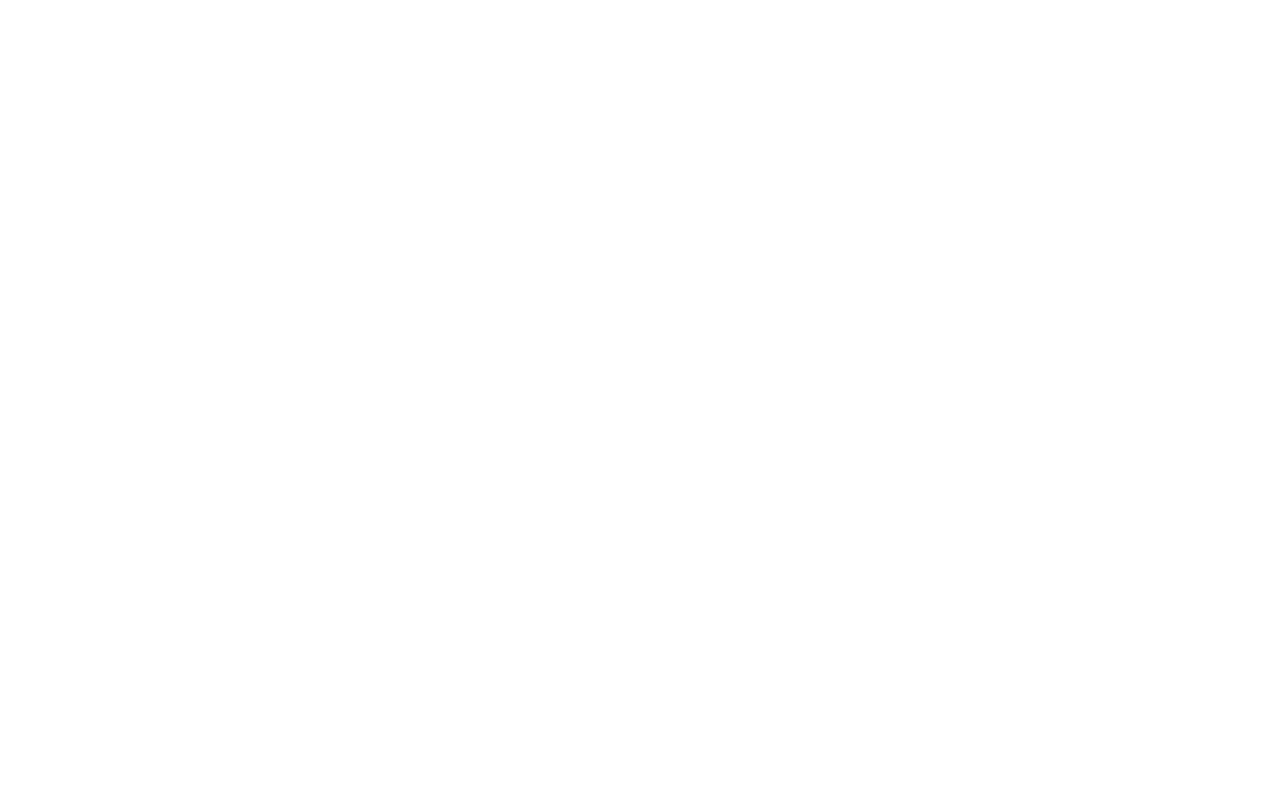
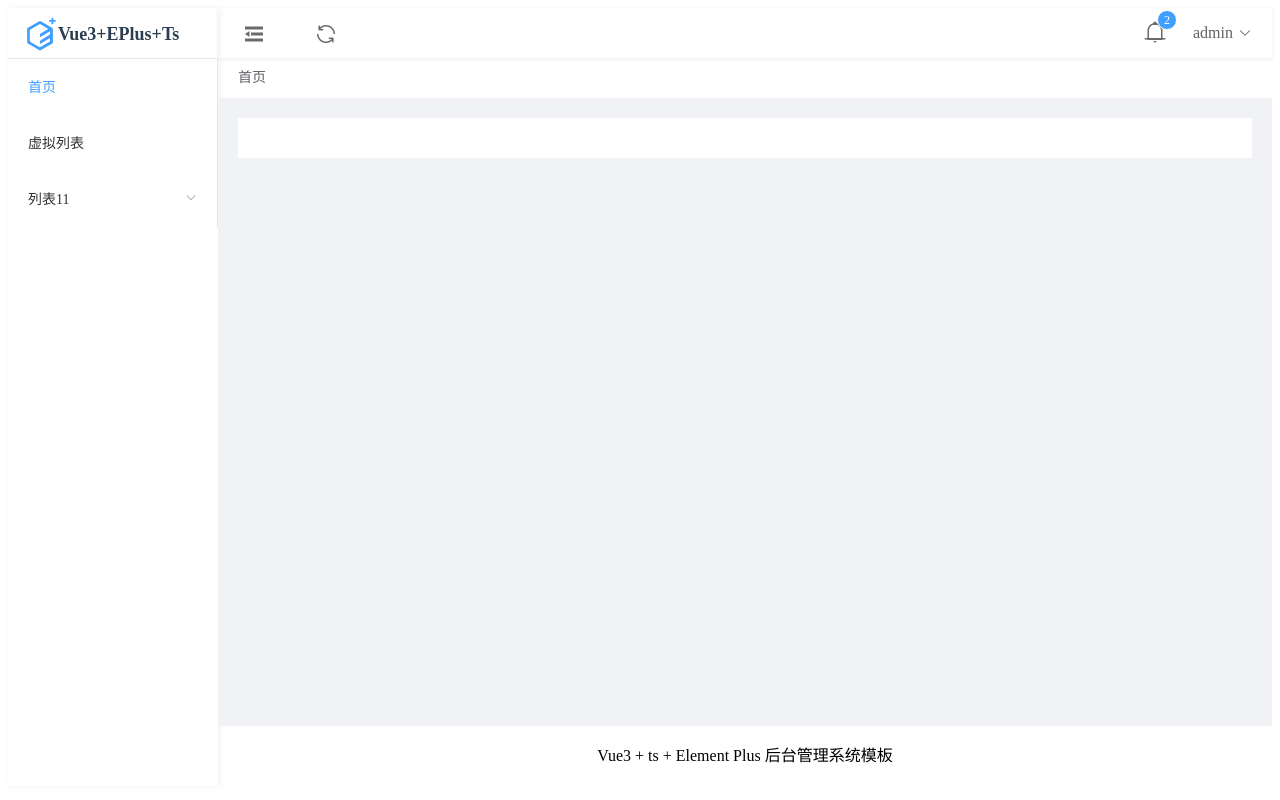
Before and after one commit to Rong-CC/vite-admin, a Vue app: page /#/ in a window 1280 px wide. Before the commit this address had no page. Built offline with nearby package versions, Linux system fonts and the light colour scheme.

Commit message:
feat(layouts): 修改router
修改router mate 菜单显示方式

```diff
--- a/src/layouts/default/components/SideBar/Index.vue
+++ b/src/layouts/default/components/SideBar/Index.vue
@@ -4,7 +4,7 @@
  * @@后台人员: xxx
  * @Date: 2021-08-05 17:42:36
  * @LastEditors: rongcheng
- * @LastEditTime: 2021-12-31 15:15:41
+ * @LastEditTime: 2022-01-05 15:34:11
 -->
 <template>
   <div class="sidebar-container has-logo">
@@ -53,17 +53,8 @@ export default defineComponent({
     })
     const isCollapse = computed(() => !store.getters.sidebar.opened)
     // console.log(mapState(['permission']), 'mapState');
-    // const routes = computed(
-    // () => store.getters.routes.find((item: any) => item.path === '/').children
-    // )
-    const routes = [
-      {
-        name: '张三',
-        path: '/'
-      }
-    ]
+    const routes = computed(() => store.getters.routes)
     console.log(routes, '22')
-    // const r = computed(() => mapGetters(['routes']));
     const handleOpen = () => {
       // to do
     }
--- a/src/layouts/default/components/SideBar/Logo.vue
+++ b/src/layouts/default/components/SideBar/Logo.vue
@@ -1,10 +1,10 @@
 <!--
- * @Description:
+ * @Description: 头部 logo
  * @Author: rongcheng
  * @@后台人员: xxx
  * @Date: 2021-08-05 17:22:10
  * @LastEditors: rongcheng
- * @LastEditTime: 2021-08-05 18:00:26
+ * @LastEditTime: 2022-01-05 15:51:22
 -->
 <template>
   <router-link :to="{ path: '/' }">
--- a/src/layouts/default/components/SideBar/SideBarItem.vue
+++ b/src/layouts/default/components/SideBar/SideBarItem.vue
@@ -1,35 +1,30 @@
 <!--
- * @Description:
+ * @Description: 菜单item
  * @Author: rongcheng
  * @@后台人员: xxx
- * @Date: 2021-08-05 17:21:26
+ * @Date: 2022-01-05 15:45:36
  * @LastEditors: rongcheng
- * @LastEditTime: 2021-08-05 17:21:27
+ * @LastEditTime: 2022-01-05 15:50:54
 -->
 <template>
-  <div v-if="!item.hidden" class="menu-wrapper">
-    <template
-      v-if="
-        hasOneShowingChild(item.children, item) &&
-        !onlyOneChild.children &&
-        onlyOneChild.noShowingChildren &&
-        !item.alwaysShow
-      "
-    >
-      <el-menu-item
-        :index="resolvePath(onlyOneChild.path)"
-        :class="{ 'submenu-title-noDropdown': !isNest }"
-      >
-        <i :class="[onlyOneChild.meta.icon || (item.meta && item.meta.icon), 'icon']"></i>
+  <div class="menu-wrapper">
+    <template v-if="!menuHasChildren(item) && getShowMenu">
+      <el-menu-item :index="resolvePath('')" :class="{ 'submenu-title-noDropdown': !isNest }">
+        <i :class="[item.meta.icon || (item.meta && item.meta.icon), 'icon']"></i>
         <template #title
-          ><span>{{ onlyOneChild.meta.title }}</span></template
+          ><span>{{ item.meta.title }}</span></template
         >
       </el-menu-item>
     </template>
-    <el-submenu v-else ref="subMenu" :index="resolvePath(item.path)">
+
+    <el-submenu
+      v-if="menuHasChildren(item) && getShowMenu"
+      ref="subMenu"
+      :index="resolvePath(item.path)"
+    >
       <template v-slot:title>
         <i :class="[item.meta && item.meta.icon, 'icon']"></i>
-        <span>{{ item.meta.title }}</span>
+        <span>{{ item.meta.title }}11</span>
       </template>
       <sidebar-item
         v-for="child in item.children"
@@ -38,14 +33,16 @@
         :item="child"
         :base-path="resolvePath(child.path)"
         class="nest-menu"
-      />
+      >
+      </sidebar-item>
     </el-submenu>
   </div>
 </template>
 
 <script lang="ts">
-import { toRefs, reactive, defineComponent } from 'vue'
-import path from 'path'
+import { toRefs, reactive, defineComponent, computed } from 'vue'
+import path from '@/utils/path.ts'
+import type { Menu } from '@/router/types'
 
 export default defineComponent({
   name: 'SidebarItem',
@@ -67,6 +64,17 @@ export default defineComponent({
     const state = reactive({
       onlyOneChild: { children: null, path: '', meta: { icon: '', title: '' } }
     })
+    const getShowMenu = computed(() => !props.item?.meta?.hideMenu)
+    // const getI18nName = computed(() => t(props.item?.name)) // 英文转换
+    const getIcon = computed(() => props.item?.meta?.icon)
+    function menuHasChildren(menuTreeItem: Menu): boolean {
+      return (
+        !menuTreeItem.meta?.hideChildrenInMenu &&
+        Reflect.has(menuTreeItem, 'children') &&
+        !!menuTreeItem.children &&
+        menuTreeItem.children.length > 0
+      )
+    }
     const hasOneShowingChild = (children = [], parent: any) => {
       const showingChildren = children.filter((item: any) => {
         if (item.hidden) {
@@ -85,9 +93,13 @@ export default defineComponent({
       return false
     }
     const resolvePath = (routePath: any) => {
+      // console.log(props.basePath, T, '-----props.basePath')
       return path.resolve(props.basePath, routePath)
     }
     return {
+      getShowMenu,
+      getIcon,
+      menuHasChildren,
       hasOneShowingChild,
       resolvePath,
       ...toRefs(state)
--- a/src/layouts/default/components/app-main.vue
+++ b/src/layouts/default/components/app-main.vue
@@ -4,12 +4,12 @@
  * @@后台人员: xxx
  * @Date: 2021-08-05 17:06:32
  * @LastEditors: rongcheng
- * @LastEditTime: 2021-08-05 17:07:22
+ * @LastEditTime: 2022-01-05 16:03:12
 -->
 <template>
   <section class="app-main">
     <div class="main-wrapper">
-      <router-view v-slot="{ Component }">
+      <router-view v-slot="{ Component }" :key="key">
         <transition name="router-fade" mode="out-in">
           <keep-alive>
             <component :is="Component" />
--- a/src/router/index.ts
+++ b/src/router/index.ts
@@ -4,28 +4,85 @@
  * @@后台人员: xxx
  * @Date: 2021-07-02 15:34:17
  * @LastEditors: rongcheng
- * @LastEditTime: 2021-12-31 15:11:17
+ * @LastEditTime: 2022-01-05 16:13:29
  */
 import { createRouter, createWebHashHistory, RouteRecordRaw } from 'vue-router'
 import Mian from '../layouts/default/index.vue'
 
+export const LAYOUT = () => import('@/layouts/default/BlankLayout.vue')
 export const routes: Array<RouteRecordRaw> = [
-  // {
-  //   path: '/',
-  //   name: 'Home',
-  //   redirect: '/List',
-  //   component: Mian
-  // },
   {
-    path: '/List',
+    path: '/',
+    name: 'Home',
+    // redirect: '/List',
+    meta: {
+      title: '首页',
+      hideMenu: false
+      // hideChildrenInMenu: false
+    },
+    component: Mian,
+    children: []
+  },
+  {
+    path: '/virtual',
+    name: 'Virtual',
+    // redirect: '/List',
+    meta: {
+      title: '虚拟列表',
+      hideMenu: false
+      // hideChildrenInMenu: false
+    },
+    component: Mian,
+    children: []
+  },
+  {
+    path: '/list',
     name: 'List',
     component: Mian,
-    redirect: '/List/index',
+    // redirect: '/List/index',
+    meta: {
+      title: '列表'
+    },
     children: [
       {
         path: 'index',
-        name: 'Index',
+        name: 'Index', // name
+        meta: {
+          title: '列表菜单1' // 菜单名字
+          // hideChildrenInMenu: false 隐藏子节点
+          // hideMenu: true // 菜单隐藏
+        },
         component: () => import('../views/home/index.vue')
+      },
+      {
+        path: 'upload',
+        name: 'Upload', // name
+        meta: {
+          title: '列表菜单上传' // 菜单名字
+          // hideChildrenInMenu: false 隐藏子节点
+          // hideMenu: true // 菜单隐藏
+        },
+        component: () => import('../views/demo/detail/index.vue')
+      },
+      {
+        path: 'form',
+        name: 'Form',
+        meta: {
+          title: '列表菜单2',
+          hideMenu: false // 菜单隐藏
+        },
+        component: LAYOUT,
+        children: [
+          {
+            path: 'form-1',
+            name: 'Form-1',
+            meta: {
+              title: '列表菜单2-1',
+              hideMenu: false // 菜单隐藏
+            },
+            component: () => import('../views/userForm/index.vue')
+          }
+        ]
       }
     ]
   }
--- /dev/null
+++ b/src/utils/path.ts
@@ -0,0 +1,39 @@
+/*
+ * @Description:
+ * @Author: rongcheng
+ * @@后台人员: xxx
+ * @Date: 2022-01-05 11:06:33
+ * @LastEditors: rongcheng
+ * @LastEditTime: 2022-01-05 11:16:04
+ */
+
+// 解析文件路径。类似于path.resolve
+function resolve(...paths) {
+  let resolvePath = ''
+  let isAbsolutePath = false
+  // eslint-disable-next-line no-plusplus
+  for (let i = paths.length - 1; i > -1; i--) {
+    const path = paths[i]
+    if (isAbsolutePath) {
+      break
+    }
+    if (!path) {
+      // eslint-disable-next-line no-continue
+      continue
+    }
+    resolvePath = `${path}/${resolvePath}`
+    isAbsolutePath = path.charCodeAt(0) === 47
+  }
+  if (/^\/+$/.test(resolvePath)) {
+    resolvePath = resolvePath.replace(/(\/+)/, '/')
+  } else {
+    resolvePath = resolvePath
+      .replace(/(?!^)\w+\/+\.{2}\//g, '')
+      .replace(/(?!^)\.\//g, '')
+      .replace(/\/+$/, '')
+  }
+  return resolvePath
+}
+export default {
+  resolve
+}
--- /dev/null
+++ b/src/views/demo/detail/index.vue
@@ -0,0 +1,17 @@
+<!--
+ * @Description:
+ * @Author: rongcheng
+ * @@后台人员: xxx
+ * @Date: 2022-01-05 15:30:10
+ * @LastEditors: rongcheng
+ * @LastEditTime: 2022-01-05 15:31:29
+-->
+<template>
+  <div>List</div>
+</template>
+
+<script>
+export default {}
+</script>
+
+<style></style>
--- /dev/null
+++ b/src/views/userForm/index.vue
@@ -0,0 +1,17 @@
+<!--
+ * @Description:
+ * @Author: rongcheng
+ * @@后台人员: xxx
+ * @Date: 2022-01-05 10:26:14
+ * @LastEditors: rongcheng
+ * @LastEditTime: 2022-01-05 10:26:14
+-->
+<template>
+  <div>from</div>
+</template>
+
+<script>
+export default {}
+</script>
+
+<style></style>
```
Also changed, not shown: src/router/types.ts (+21 -62 lines), src/views/demo/upload/index.vue (added, +17 -0 lines).
